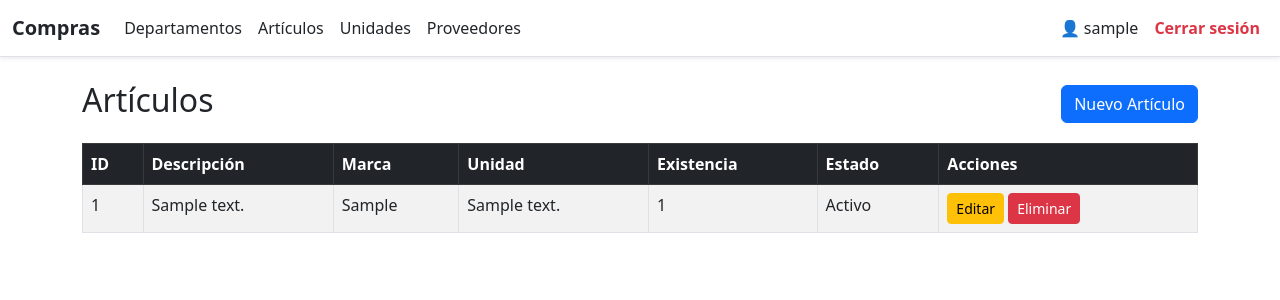
After one commit to lXentyl/SistemaCompras, a Flask app: page /articulos in a window 1280 px wide. The commit adds this page. Shown: the top 300 px of the page. Run offline with Flask 3, Linux system fonts and the light colour scheme; the visitor is signed in with stand-in values (Sample User, id 1); tables that the repository leaves empty hold one stand-in row (values such as "Sample post").

Commit message:
Todo terminado

```diff
--- a/app.py
+++ b/app.py
@@ -2,13 +2,13 @@ from flask import Flask, render_template, request, redirect, url_for, session
 from flask_sqlalchemy import SQLAlchemy
 from datetime import timedelta
 
-app = Flask(__name__)  # <--- Define app PRIMERO
+app = Flask(__name__)
 
-# 🔐 Configuración de sesión (esto va después de app)
+
 app.secret_key = 'clave-ultra-secreta-123'
 app.permanent_session_lifetime = timedelta(minutes=30)
 
-# 🔌 Conexión a MySQL desde XAMPP
+
 app.config['SQLALCHEMY_DATABASE_URI'] = 'mysql+pymysql://root:@localhost/sistema'
 app.config['SQLALCHEMY_TRACK_MODIFICATIONS'] = False
 
@@ -49,6 +49,27 @@ def validar_cedula(cedula: str) -> bool:
 
     resultado = (10 - (suma % 10)) % 10
     return resultado == verificador
+
+# MODELO: Unidades de medida
+class Unidad(db.Model):
+    __tablename__ = 'unidades'
+    id = db.Column(db.Integer, primary_key=True)
+    descripcion = db.Column(db.String(50), nullable=False)
+    estado = db.Column(db.Enum('Activo', 'Inactivo'), nullable=False)
+
+# MODELO: Articulos
+class Articulo(db.Model):
+    __tablename__ = 'articulos'
+    id = db.Column(db.Integer, primary_key=True)
+    descripcion = db.Column(db.String(100), nullable=False)
+    marca = db.Column(db.String(50), nullable=False)
+    unidad_id = db.Column(db.Integer, db.ForeignKey('unidades.id'), nullable=False)
+    existencia = db.Column(db.Integer, nullable=False)
+    estado = db.Column(db.Enum('Activo', 'Inactivo'), nullable=False)
+
+    unidad = db.relationship('Unidad', backref='articulos')
+
+
 
 # MODELO: Usuario
 class Usuario(db.Model):
@@ -146,6 +167,106 @@ def eliminar_proveedor(id):
     db.session.commit()
     return redirect(url_for('listar_proveedores'))
 
+@app.route('/unidades')
+def listar_unidades():
+    if 'usuario' not in session:
+        return redirect(url_for('login'))
+    unidades = Unidad.query.all()
+    return render_template('unidades_list.html', unidades=unidades)
+
+@app.route('/unidades/nuevo', methods=['GET', 'POST'])
+def nueva_unidad():
+    if 'usuario' not in session:
+        return redirect(url_for('login'))
+    if request.method == 'POST':
+        descripcion = request.form['descripcion']
+        estado = request.form['estado']
+        nueva = Unidad(descripcion=descripcion, estado=estado)
+        db.session.add(nueva)
+        db.session.commit()
+        return redirect(url_for('listar_unidades'))
+    return render_template('unidades_form.html', unidad=None)
+
+@app.route('/unidades/editar/<int:id>', methods=['GET', 'POST'])
+def editar_unidad(id):
+    if 'usuario' not in session:
+        return redirect(url_for('login'))
+    unidad = Unidad.query.get_or_404(id)
+    if request.method == 'POST':
+        unidad.descripcion = request.form['descripcion']
+        unidad.estado = request.form['estado']
+        db.session.commit()
+        return redirect(url_for('listar_unidades'))
+    return render_template('unidades_form.html', unidad=unidad)
+
+@app.route('/unidades/eliminar/<int:id>')
+def eliminar_unidad(id):
+    if 'usuario' not in session:
+        return redirect(url_for('login'))
+    unidad = Unidad.query.get_or_404(id)
+    db.session.delete(unidad)
+    db.session.commit()
+    return redirect(url_for('listar_unidades'))
+
+@app.route('/articulos')
+def listar_articulos():
+    if 'usuario' not in session:
+        return redirect(url_for('login'))
+    articulos = Articulo.query.all()
+    return render_template('articulos_list.html', articulos=articulos)
+
+@app.route('/articulos/nuevo', methods=['GET', 'POST'])
+def nuevo_articulo():
+    if 'usuario' not in session:
+        return redirect(url_for('login'))
+    unidades = Unidad.query.all()
+    if request.method == 'POST':
+        descripcion = request.form['descripcion']
+        marca = request.form['marca']
+        unidad_id = request.form['unidad_id']
+        existencia = request.form['existencia']
+        estado = request.form['estado']
+
+        nuevo = Articulo(
+            descripcion=descripcion,
+            marca=marca,
+            unidad_id=unidad_id,
+            existencia=existencia,
+            estado=estado
+        )
+        db.session.add(nuevo)
+        db.session.commit()
+        return redirect(url_for('listar_articulos'))
+
+    return render_template('articulos_form.html', articulo=None, unidades=unidades)
+
+@app.route('/articulos/editar/<int:id>', methods=['GET', 'POST'])
+def editar_articulo(id):
+    if 'usuario' not in session:
+        return redirect(url_for('login'))
+    articulo = Articulo.query.get_or_404(id)
+    unidades = Unidad.query.all()
+    if request.method == 'POST':
+        articulo.descripcion = request.form['descripcion']
+        articulo.marca = request.form['marca']
+        articulo.unidad_id = request.form['unidad_id']
+        articulo.existencia = request.form['existencia']
+        articulo.estado = request.form['estado']
+        db.session.commit()
+        return redirect(url_for('listar_articulos'))
+    return render_template('articulos_form.html', articulo=articulo, unidades=unidades)
+
+@app.route('/articulos/eliminar/<int:id>')
+def eliminar_articulo(id):
+    if 'usuario' not in session:
+        return redirect(url_for('login'))
+    articulo = Articulo.query.get_or_404(id)
+    db.session.delete(articulo)
+    db.session.commit()
+    return redirect(url_for('listar_articulos'))
+
+
+
 @app.route('/login', methods=['GET', 'POST'])
 def login():
     if request.method == 'POST':
--- /dev/null
+++ b/templates/articulos_list.html
@@ -0,0 +1,37 @@
+{% extends 'base.html' %}
+{% block content %}
+  <div class="d-flex justify-content-between align-items-center mb-3">
+    <h2>Artículos</h2>
+    <a href="{{ url_for('nuevo_articulo') }}" class="btn btn-primary">Nuevo Artículo</a>
+  </div>
+
+  <table class="table table-striped table-bordered">
+    <thead class="table-dark">
+      <tr>
+        <th>ID</th>
+        <th>Descripción</th>
+        <th>Marca</th>
+        <th>Unidad</th>
+        <th>Existencia</th>
+        <th>Estado</th>
+        <th>Acciones</th>
+      </tr>
+    </thead>
+    <tbody>
+      {% for a in articulos %}
+      <tr>
+        <td>{{ a.id }}</td>
+        <td>{{ a.descripcion }}</td>
+        <td>{{ a.marca }}</td>
+        <td>{{ a.unidad.descripcion }}</td>
+        <td>{{ a.existencia }}</td>
+        <td>{{ a.estado }}</td>
+        <td>
+          <a href="{{ url_for('editar_articulo', id=a.id) }}" class="btn btn-warning btn-sm">Editar</a>
+          <a href="{{ url_for('eliminar_articulo', id=a.id) }}" class="btn btn-danger btn-sm" onclick="return confirm('¿Eliminar artículo?')">Eliminar</a>
+        </td>
+      </tr>
+      {% endfor %}
+    </tbody>
+  </table>
+{% endblock %}
--- a/templates/base.html
+++ b/templates/base.html
@@ -25,8 +25,8 @@
                 <!-- Menú izquierdo -->
                 <ul class="navbar-nav me-auto mb-2 mb-lg-0">
                     <li class="nav-item"><a class="nav-link text-dark" href="/departamentos">Departamentos</a></li>
-                    <li class="nav-item"><a class="nav-link text-dark" href="#">Artículos</a></li>
-                    <li class="nav-item"><a class="nav-link text-dark" href="#">Unidades</a></li>
+                    <li class="nav-item"><a class="nav-link text-dark" href="/articulos">Artículos</a></li>
+                    <li class="nav-item"><a class="nav-link text-dark" href="/unidades">Unidades</a></li>
                     <li class="nav-item"><a class="nav-link text-dark" href="/proveedores">Proveedores</a></li>
                 </ul>
 
```
Also changed, not shown: templates/articulos_form.html (added, +35 -0 lines), templates/unidades_form.html (added, +20 -0 lines), templates/unidades_list.html (added, +31 -0 lines).
